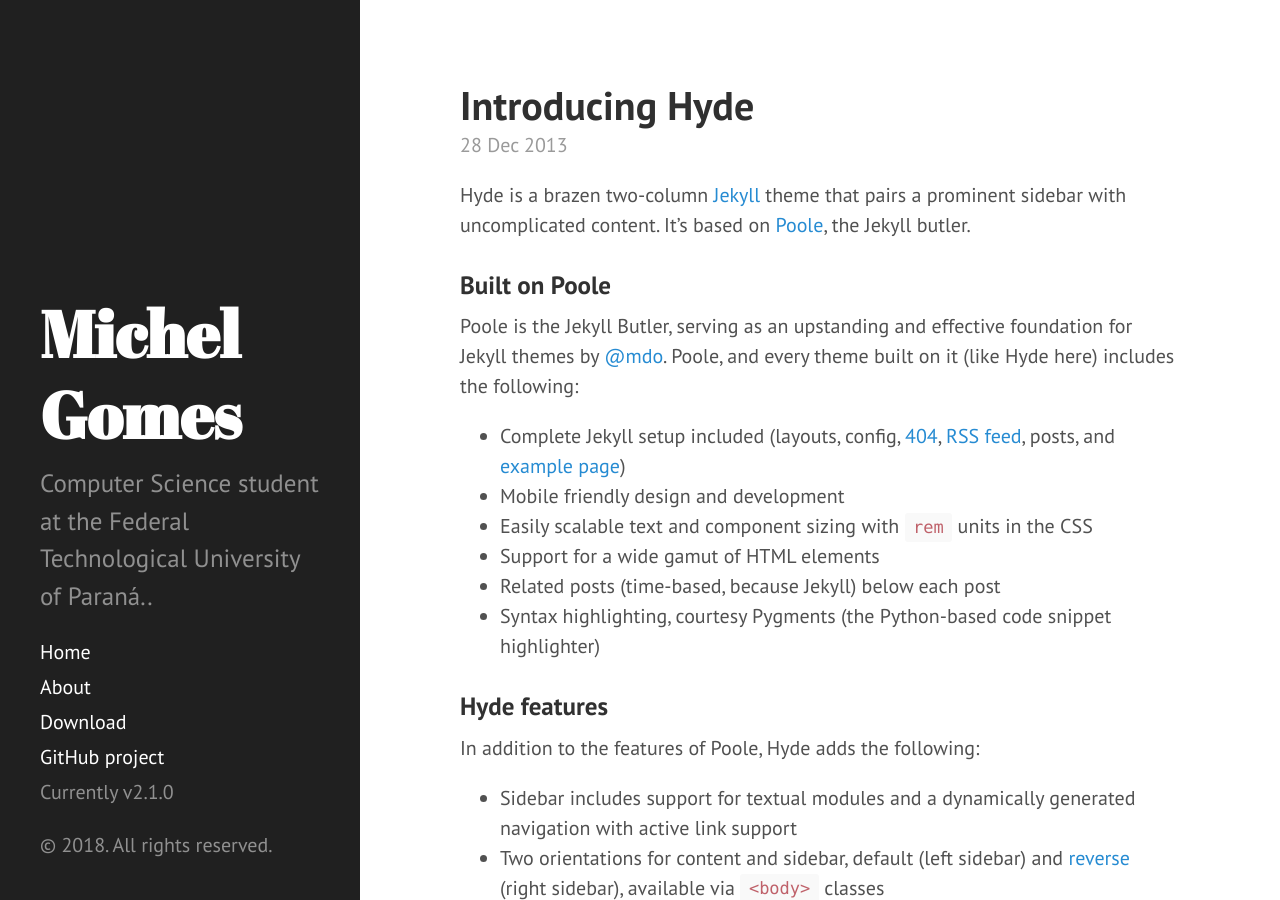
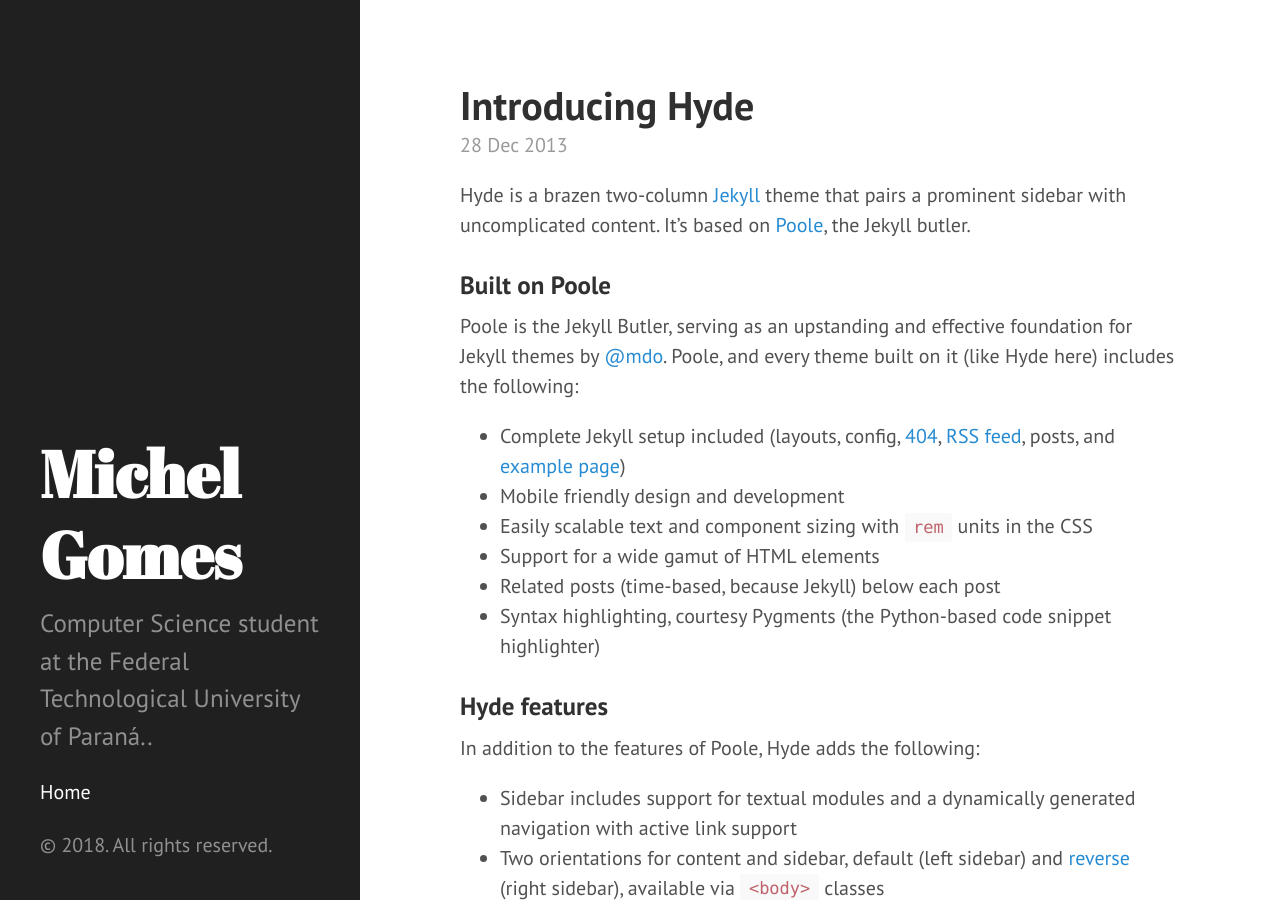
Before and after one commit to Jmallone/jmallone.github.io, a Jekyll site: the page built from index.html, in a window 1280 px wide and 900 px high. Built offline with Jekyll 4.4.1, drawn with Linux system fonts in a browser that asks for light colours; Markdown is read by kramdown in place of the engine named in the settings; the list of posts is cut into pages by our own code.

Commit message:
Update sidebar.html

```diff
--- a/_includes/sidebar.html
+++ b/_includes/sidebar.html
@@ -17,18 +17,8 @@
         `layout: page` in the front-matter. See readme for usage.
       {% endcomment %}
 
-      {% assign pages_list = site.pages %}
-      {% for node in pages_list %}
-        {% if node.title != null %}
-          {% if node.layout == "page" %}
-            <a class="sidebar-nav-item{% if page.url == node.url %} active{% endif %}" href="{{ node.url }}">{{ node.title }}</a>
-          {% endif %}
-        {% endif %}
-      {% endfor %}
 
-      <a class="sidebar-nav-item" href="{{ site.github.repo }}/archive/v{{ site.version }}.zip">Download</a>
-      <a class="sidebar-nav-item" href="{{ site.github.repo }}">GitHub project</a>
-      <span class="sidebar-nav-item">Currently v{{ site.version }}</span>
+
     </nav>
 
     <p>&copy; {{ site.time | date: '%Y' }}. All rights reserved.</p>
```
